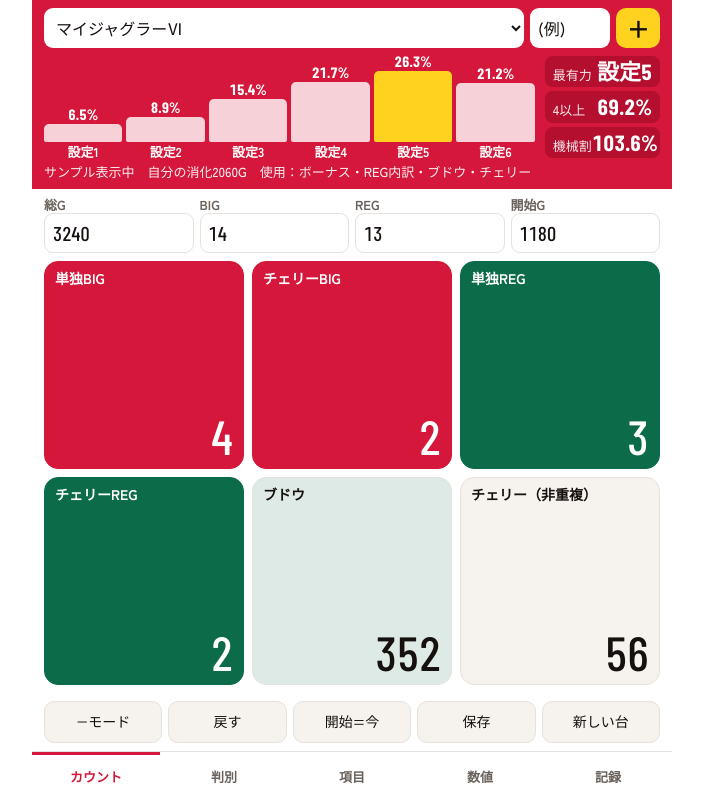
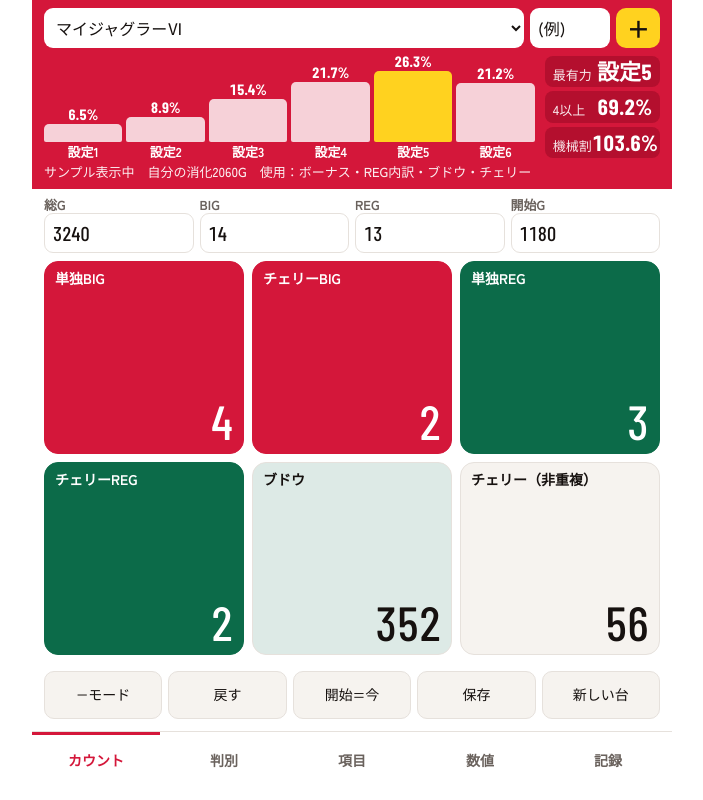
Before and after one commit to Jinjapriest/kachikachi-kun, a plain HTML site: page index.html in a window 1280 px wide. Shown: the whole page, without its empty margins (288-991 px from the left). Drawn offline with nearby package versions, Linux system fonts and the light colour scheme.

Commit message:
画面下部の操作性改善（ホームバー分の余白、ボタン・タブを大きく）
Co-Authored-By: Claude Opus 5.5 <noreply@anthropic.com>
Claude-Session: https://claude.ai/code/session_01KBGaV1P4fvKAVUZtmd2WbZ

```diff
--- a/index.html
+++ b/index.html
@@ -2,7 +2,7 @@
 <html lang="ja">
 <head>
 <meta charset="utf-8">
-<meta name="viewport" content="width=device-width,initial-scale=1,maximum-scale=1,user-scalable=no">
+<meta name="viewport" content="width=device-width,initial-scale=1,maximum-scale=1,user-scalable=no,viewport-fit=cover">
 <title>カチカチくん 設定推測</title>
 <meta name="theme-color" content="#d4173a">
 <link rel="manifest" href="manifest.webmanifest">
@@ -27,8 +27,9 @@ html,body,button,input,select,textarea,label,a{touch-action:manipulation}
 html,body{margin:0;height:100%}
 body{background:var(--bg);color:var(--ink);font:16px/1.4 "Zen Kaku Gothic New",system-ui,sans-serif;overflow:hidden;-webkit-tap-highlight-color:transparent}
 .num{font-family:"Barlow Condensed","Zen Kaku Gothic New",sans-serif;font-variant-numeric:tabular-nums}
-.app{height:100%;max-width:640px;margin:0 auto;display:flex;flex-direction:column;padding-bottom:env(safe-area-inset-bottom,0px)}
-.res{background:var(--red);color:var(--on);padding:8px 12px 8px;flex:none}
+.app{height:100%;max-width:640px;margin:0 auto;display:flex;flex-direction:column;padding-bottom:max(14px,env(safe-area-inset-bottom,0px));padding-left:env(safe-area-inset-left,0px);padding-right:env(safe-area-inset-right,0px)}
+html,body{overscroll-behavior:none}
+.res{background:var(--red);color:var(--on);padding:max(8px,env(safe-area-inset-top,0px)) 12px 8px;flex:none}
 .row2{display:grid;grid-template-columns:minmax(0,1fr) 5em 44px;gap:6px}
 .row2 button{min-height:40px;background:var(--yel);color:#16110f;border:0;font-size:22px;font-weight:900;padding:0}
 .sheet{position:fixed;inset:0;background:var(--bg);z-index:20;display:none;flex-direction:column}
@@ -78,10 +79,11 @@ button{font:inherit;font-size:14px;min-height:42px;border-radius:10px;border:1px
 button:focus-visible,input:focus-visible,select:focus-visible{outline:3px solid var(--yel);outline-offset:2px}
 button.on{background:var(--ink);color:var(--bg);border-color:var(--ink)}
 .minus-on .pad button.k,.minus-on .chips button{box-shadow:inset 0 0 0 3px var(--red)}
-.tools{display:grid;grid-template-columns:repeat(5,minmax(0,1fr));gap:6px;padding:8px 12px 0;flex:none}
+.tools{display:grid;grid-template-columns:repeat(5,minmax(0,1fr));gap:6px;padding:8px 12px 4px;flex:none}
+.tools button{min-height:48px}
 .tools button{padding:0 2px;white-space:nowrap}
 .tabs{display:grid;grid-auto-flow:column;grid-auto-columns:minmax(0,1fr);border-top:1px solid var(--line);margin-top:8px;flex:none}
-.tabs button{border:0;border-radius:0;background:none;min-height:48px;font-size:13px;padding:0 2px;font-weight:700;color:var(--sub);border-top:3px solid transparent}
+.tabs button{border:0;border-radius:0;background:none;min-height:54px;font-size:14px;padding:0 2px;font-weight:700;color:var(--sub);border-top:3px solid transparent}
 .tabs button.act{color:var(--red);border-top-color:var(--red)}
 .chipbox{flex:1;display:flex;flex-direction:column;justify-content:space-around}
 .chips{display:grid;grid-template-columns:repeat(5,minmax(0,1fr));gap:6px;margin:4px 0 8px}
--- a/sw.js
+++ b/sw.js
@@ -1,4 +1,4 @@
-const C='kachikachi-v4';
+const C='kachikachi-v5';
 const FILES=['./','index.html','manifest.webmanifest','icon-192.png','icon-512.png','icon-180.png'];
 self.addEventListener('install',e=>{e.waitUntil(caches.open(C).then(c=>c.addAll(FILES)));self.skipWaiting()});
 self.addEventListener('activate',e=>{e.waitUntil(caches.keys().then(ks=>Promise.all(ks.filter(k=>k!==C).map(k=>caches.delete(k)))));self.clients.claim()});
```
